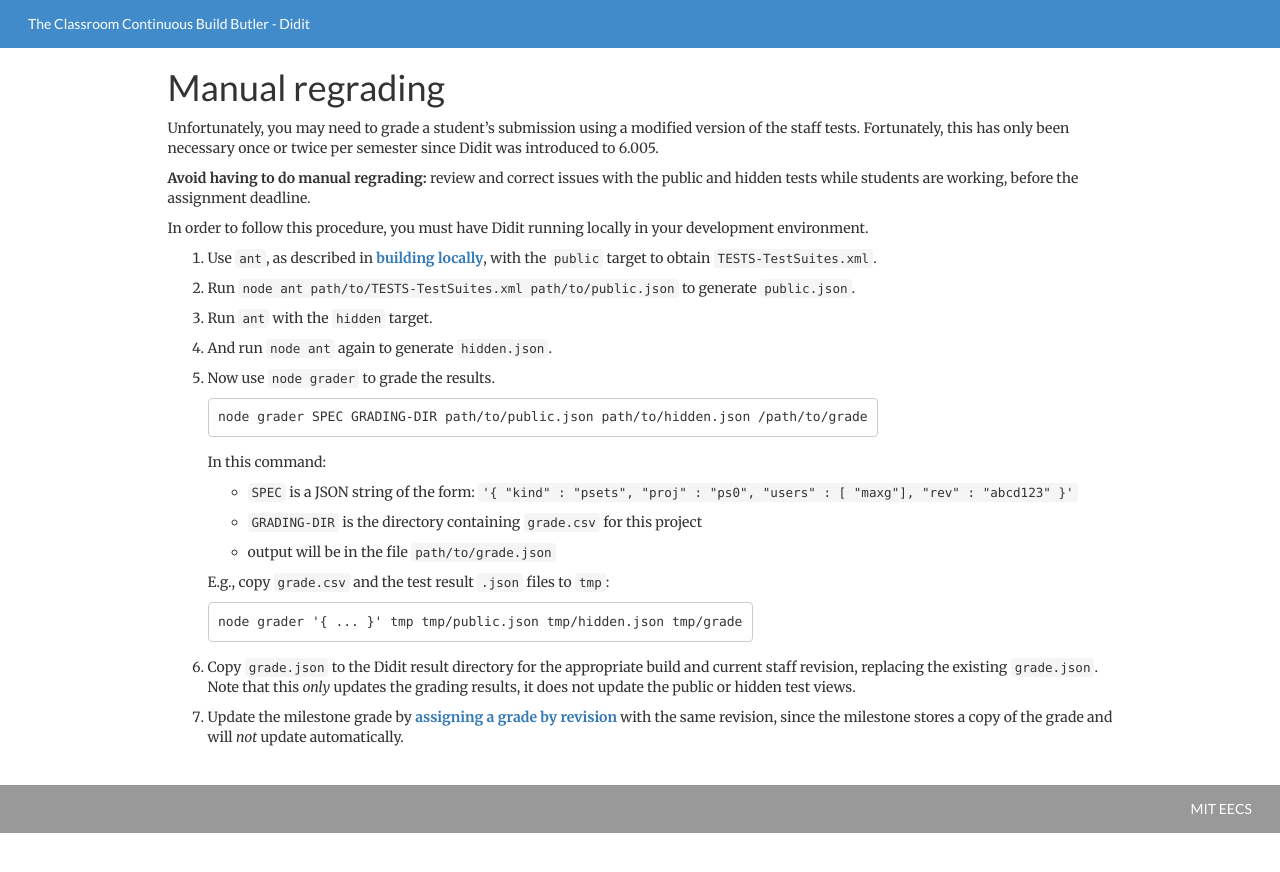
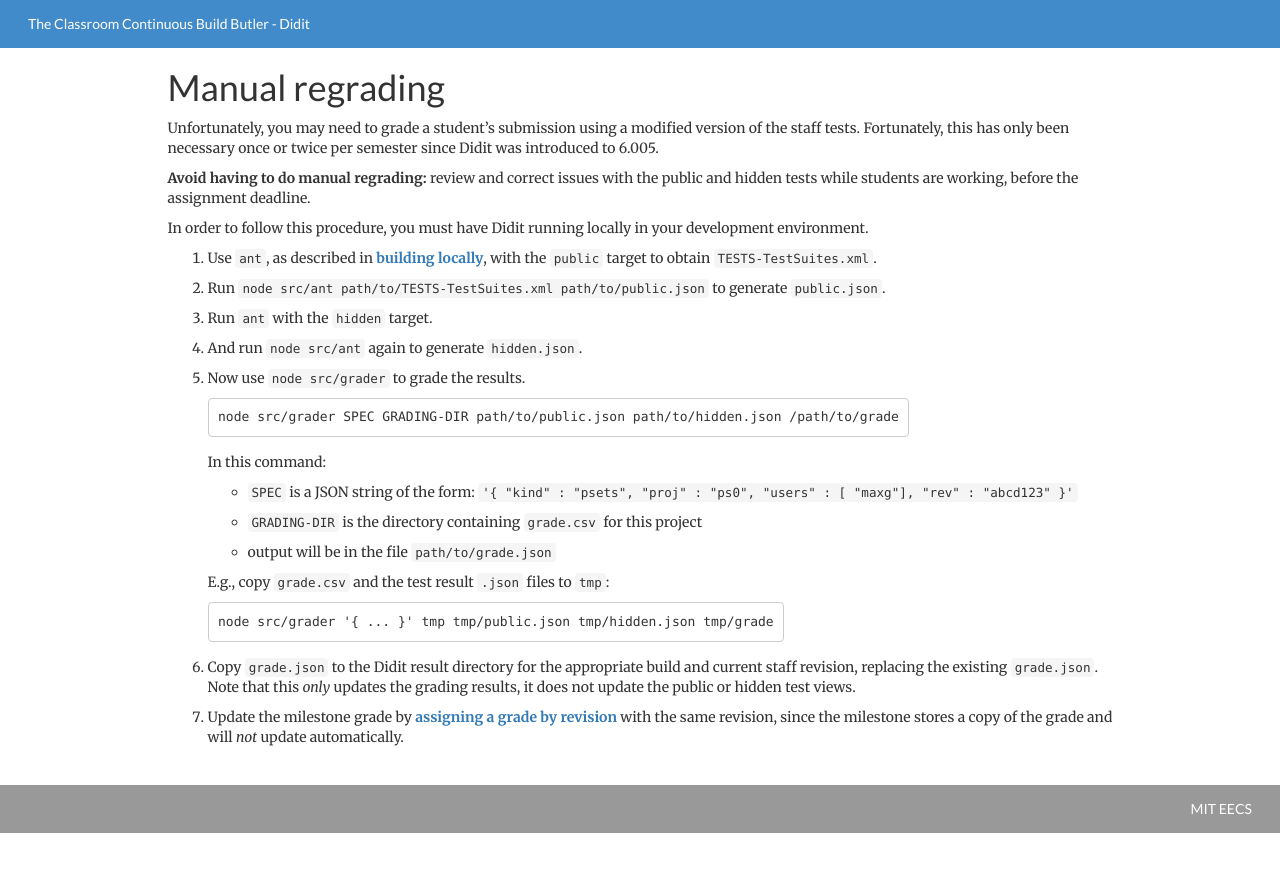
Before and after one commit to maxg/didit, a Jekyll site: the page built from manual-regrade.md, in a window 1280 px wide. Shown: the top 872 px of the page. Built offline with Jekyll 4.4.1, drawn with Linux system fonts in a browser that asks for light colours; nearby versions of some CDN libraries.

```diff
--- a/_layouts/default.html
+++ b/_layouts/default.html
@@ -3,7 +3,7 @@
 <head>
 <meta charset="utf-8">
 <meta name="viewport" content="width=device-width, initial-scale=1">
-<link rel="stylesheet" href="//cdnjs.cloudflare.com/ajax/libs/twitter-bootstrap/3.1.1/css/bootstrap.min.css">
+<link rel="stylesheet" href="//maxcdn.bootstrapcdn.com/bootstrap/3.3.6/css/bootstrap.min.css" integrity="sha384-1q8mTJOASx8j1Au+a5WDVnPi2lkFfwwEAa8hDDdjZlpLegxhjVME1fgjWPGmkzs7" crossorigin="anonymous">
 <link rel="stylesheet" href="public/syntax.css">
 <link rel="stylesheet" href="public/style.css">
 <title>{{ page.title }} - Didit</title>
--- a/manual-regrade.md
+++ b/manual-regrade.md
@@ -15,15 +15,15 @@ In order to follow this procedure, you must have Didit running locally in your d
 
 0.  Use `ant`, as described in **[building locally]**, with the `public` target to obtain `TESTS-TestSuites.xml`.
 
-0.  Run `node ant path/to/TESTS-TestSuites.xml path/to/public.json` to generate `public.json`.
+0.  Run `node src/ant path/to/TESTS-TestSuites.xml path/to/public.json` to generate `public.json`.
 
 0.  Run `ant` with the `hidden` target.
 
-0.  And run `node ant` again to generate `hidden.json`.
+0.  And run `node src/ant` again to generate `hidden.json`.
 
-0.  Now use `node grader` to grade the results.
+0.  Now use `node src/grader` to grade the results.
 
-        node grader SPEC GRADING-DIR path/to/public.json path/to/hidden.json /path/to/grade
+        node src/grader SPEC GRADING-DIR path/to/public.json path/to/hidden.json /path/to/grade
 
     In this command:
 
@@ -35,7 +35,7 @@ In order to follow this procedure, you must have Didit running locally in your d
 
     E.g., copy `grade.csv` and the test result `.json` files to `tmp`:
 
-        node grader '{ ... }' tmp tmp/public.json tmp/hidden.json tmp/grade
+        node src/grader '{ ... }' tmp tmp/public.json tmp/hidden.json tmp/grade
 
 0.  Copy `grade.json` to the Didit result directory for the appropriate build and current staff revision, replacing the existing `grade.json`.
     Note that this *only* updates the grading results, it does not update the public or hidden test views.
```
